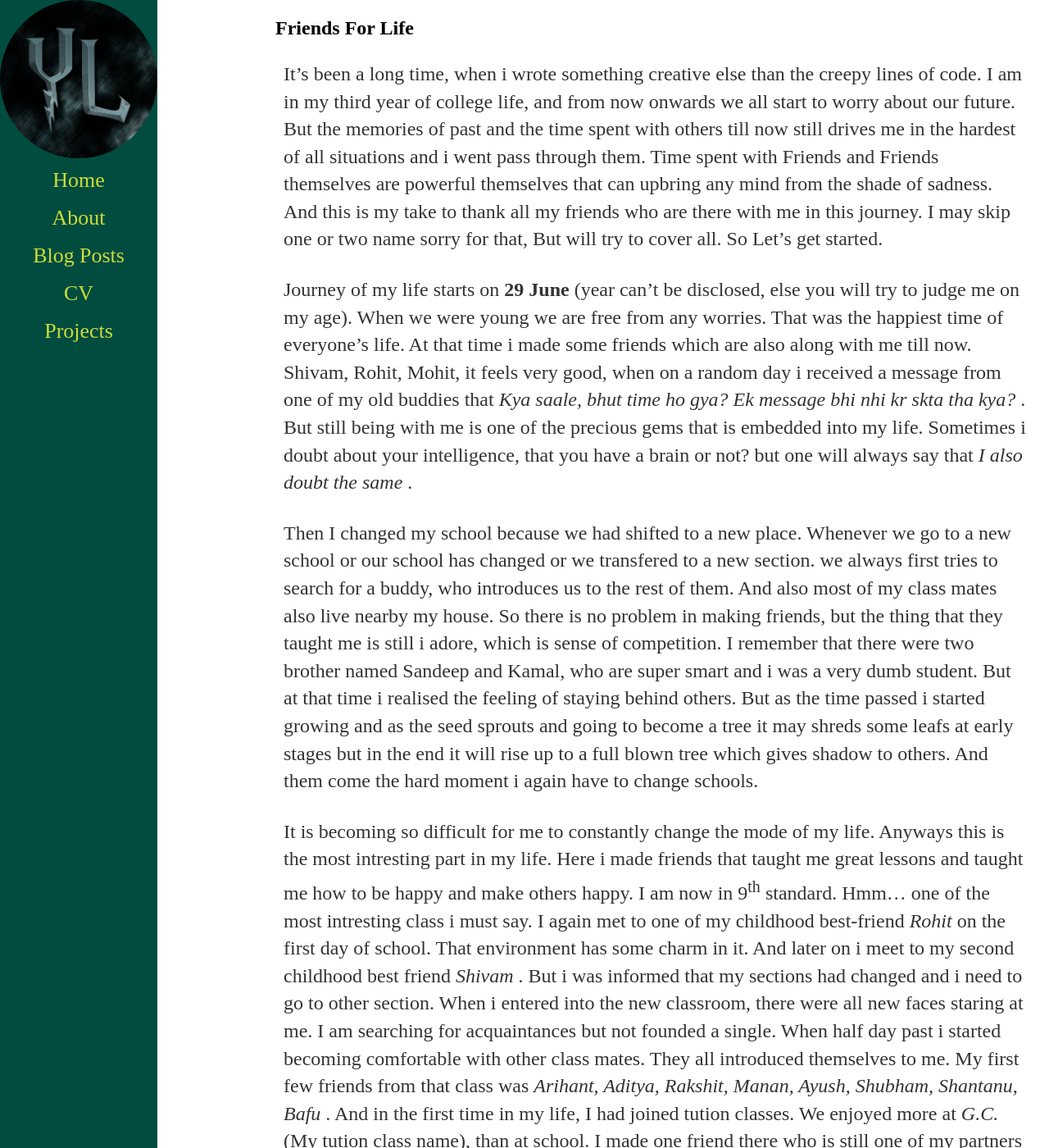
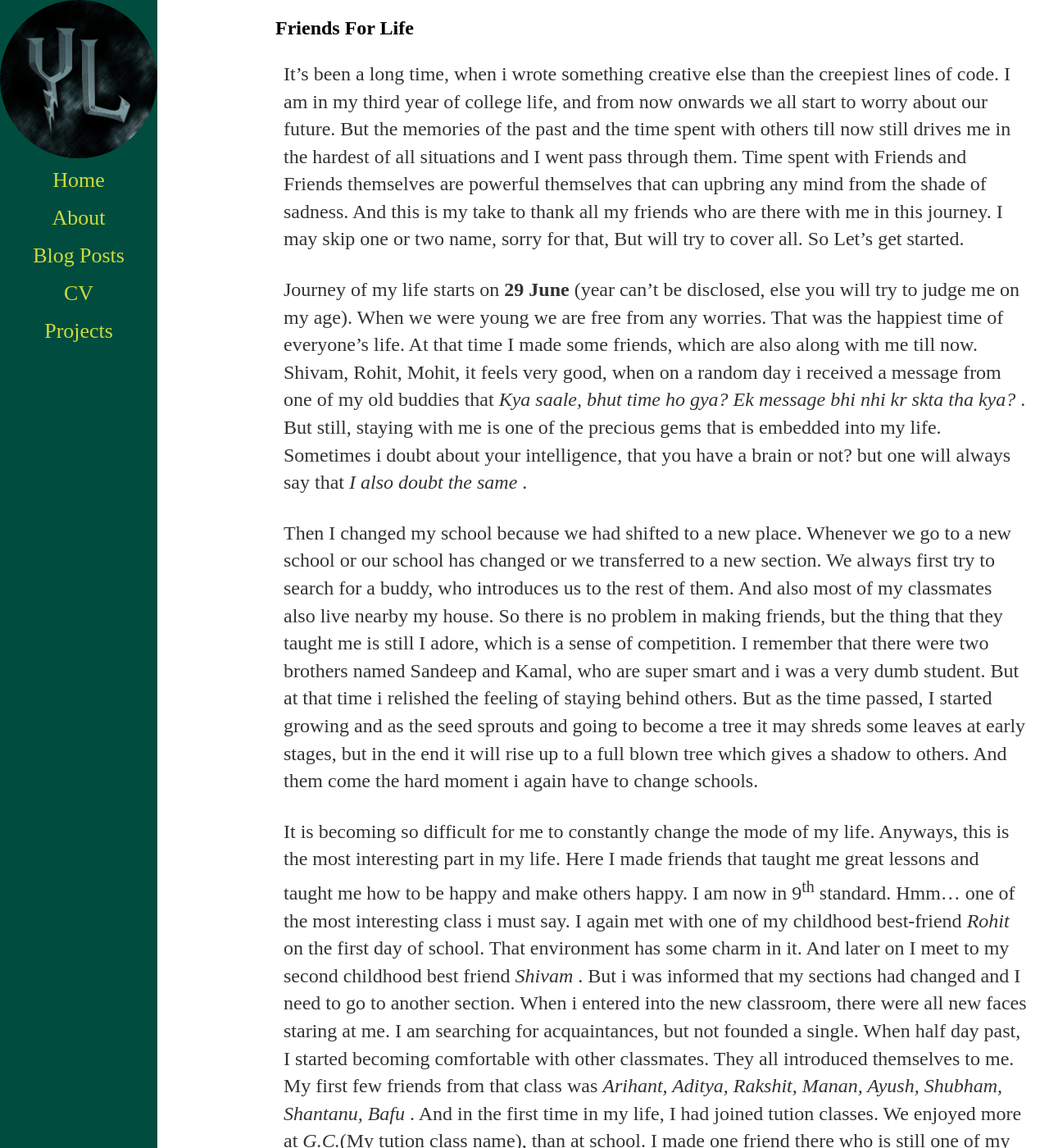
Before and after one commit to chetanya-shrimali/yashLadha.github.io, a Jekyll site: the page built from _posts/2017-05-18-Journey-of-my-life.md, in a window 1280 px wide and 1400 px high. Shown: the whole window at 82% size. Built offline with Jekyll 4.4.1, drawn with Linux system fonts in a browser that asks for light colours; nearby versions of some CDN libraries; comment, search, counter and statistics services are not loaded; some of the changed text lies outside the part shown.

Commit message:
chore:Minor Changes

```diff
--- a/_posts/2017-05-18-Journey-of-my-life.md
+++ b/_posts/2017-05-18-Journey-of-my-life.md
@@ -5,46 +5,46 @@
 comments: true
 ---
 ## Friends For Life
-It's been a long time, when i wrote something creative else than the creepy lines of code. I am in my third
-year of college life, and from now onwards we all start to worry about our future. But the memories of past and the time spent
-with others till now still drives me in the hardest of all situations and i went pass through them. Time spent with
+It's been a long time, when i wrote something creative else than the creepiest lines of code. I am in my third
+year of college life, and from now onwards we all start to worry about our future. But the memories of the past and the time spent
+with others till now still drives me in the hardest of all situations and I went pass through them. Time spent with
 Friends and Friends themselves are powerful themselves that can upbring any mind from the shade of sadness. And this is
-my take to thank all my friends who are there with me in this journey. I may skip one or two name sorry for that, But will
+my take to thank all my friends who are there with me in this journey. I may skip one or two name, sorry for that, But will
 try to cover all. So Let's get started.
 
 Journey of my life starts on **29 June** (year can't be disclosed, else you will try to judge me on my age).
-When we were young we are free from any worries. That was the happiest time of everyone's life. At that time i made some
-friends which are also along with me till now. Shivam, Rohit, Mohit, it feels very good, when on a random day i received a
-message from one of my old buddies that *Kya saale, bhut time ho gya? Ek message bhi nhi kr skta tha kya?* . But still being
+When we were young we are free from any worries. That was the happiest time of everyone's life. At that time I made some
+friends, which are also along with me till now. Shivam, Rohit, Mohit, it feels very good, when on a random day i received a
+message from one of my old buddies that *Kya saale, bhut time ho gya? Ek message bhi nhi kr skta tha kya?* . But still, staying
 with me is one of the precious gems that is embedded into my life. Sometimes i doubt about your intelligence, that you have
 a brain or not? but one will always say that *I also doubt the same* .
 
 Then I changed my school because we had shifted to a new place. Whenever we go to a new school or our school has changed or
-we transfered to a new section. we always first tries to search for a buddy, who introduces us to the rest of them. And also
-most of my class mates also live nearby my house. So there is no problem in making friends, but the thing that they taught me
-is still i adore, which is sense of competition. I remember that there were two brother named Sandeep and Kamal, who are
-super smart and i was a very dumb student. But at that time i realised the feeling of staying behind others. But as the time
-passed i started growing and as the seed sprouts and going to become a tree it may shreds some leafs at early stages but in the
-end it will rise up to a full blown tree which gives shadow to others. And them come the hard moment i again have to change schools.
+we transferred to a new section. We always first try to search for a buddy, who introduces us to the rest of them. And also
+most of my classmates also live nearby my house. So there is no problem in making friends, but the thing that they taught me
+is still I adore, which is a sense of competition. I remember that there were two brothers named Sandeep and Kamal, who are
+super smart and i was a very dumb student. But at that time i relished the feeling of staying behind others. But as the time
+passed, I started growing and as the seed sprouts and going to become a tree it may shreds some leaves at early stages, but in the
+end it will rise up to a full blown tree which gives a shadow to others. And them come the hard moment i again have to change schools.
 
-It is becoming so difficult for me to constantly change the mode of my life. Anyways this is the most intresting part in my
-life. Here i made friends that taught me great lessons and taught me how to be happy and make others happy. I am now in 9<sup>th</sup>
-standard. Hmm... one of the most intresting class i must say. I again met to one of my childhood best-friend *Rohit* on the first
-day of school. That environment has some charm in it. And later on i meet to my second childhood best friend *Shivam* .
-But i was informed that my sections had changed and i need to go to other section. When i entered into the new classroom, there
-were all new faces staring at me. I am searching for acquaintances but not founded a single. When half day past i started becoming
-comfortable with other class mates. They all introduced themselves to me. My first few friends from that class was *Arihant, Aditya, Rakshit,*
+It is becoming so difficult for me to constantly change the mode of my life. Anyways, this is the most interesting part in my
+life. Here I made friends that taught me great lessons and taught me how to be happy and make others happy. I am now in 9<sup>th</sup>
+standard. Hmm... one of the most interesting class i must say. I again met with one of my childhood best-friend *Rohit* on the first
+day of school. That environment has some charm in it. And later on I meet to my second childhood best friend *Shivam* .
+But i was informed that my sections had changed and I need to go to another section. When i entered into the new classroom, there
+were all new faces staring at me. I am searching for acquaintances, but not founded a single. When half day past, I started becoming
+comfortable with other classmates. They all introduced themselves to me. My first few friends from that class was *Arihant, Aditya, Rakshit,*
 *Manan, Ayush, Shubham, Shantanu, Bafu* . And in the first time in my life, I had joined tution classes. We enjoyed more at *G.C.*(My tution class name), than
-at school. I made one friend there who is still one of my partners in crime *Sparsh*. He is a guy whom is there for me every time i
-have asked to him. And in all the fun of going to school and having fun at coaching. we forgot that we are now in 10<sup>th</sup> standard.
-And this phase truly changed the plot. This time i am having that same old and best pack from previous (*Rakshit, Manan, Shantanu a.k.a Bobby*)year but all shuffled up. I met
+at school. I made one friend there who is still one of my partners in crime *Sparsh*. He is a guy who is there for me every time i
+have asked to him. And in all the fun of going to school and having fun at coaching. We forgot that we are now in 10<sup>th</sup> standard.
+And this phase truly changed the plot. This time i am having that same old and best pack from the previous (*Rakshit, Manan, Shantanu a.k.a Bobby*)year but all shuffled up. I met
 some new faces (*Sidhi, Amisha, Shakshi, Muskan*). Those faces turned to become friends in no time, and not only friends, they became an intrinsic part of my life.
 
 I always remember that when i came from school, i stay at my house for only an hour and used to go to place of my friends. We played
 there, we studied there, we laughed there, we made memories there. And i still remember i almost everyday (exaggeration) goes to
 one of my friend's house to see and just talk to her. When i talk to her, it is the best feeling that i can experience and sitting behind
-me was the partner in my crime's. I shared almost everyhting to them and they were more like anything to me till now. There may be less
-conversation between us but still you all will remain friends for my whole life.
+me was the partner in my crime's. I shared almost everything to them and they were more like anything to me till now. There may be less
+conversation between us, but still you all will remain friends for my whole life.
 
 And as i see this post is stretching too long, my take on friends at my college will be in my next post...
 
```
